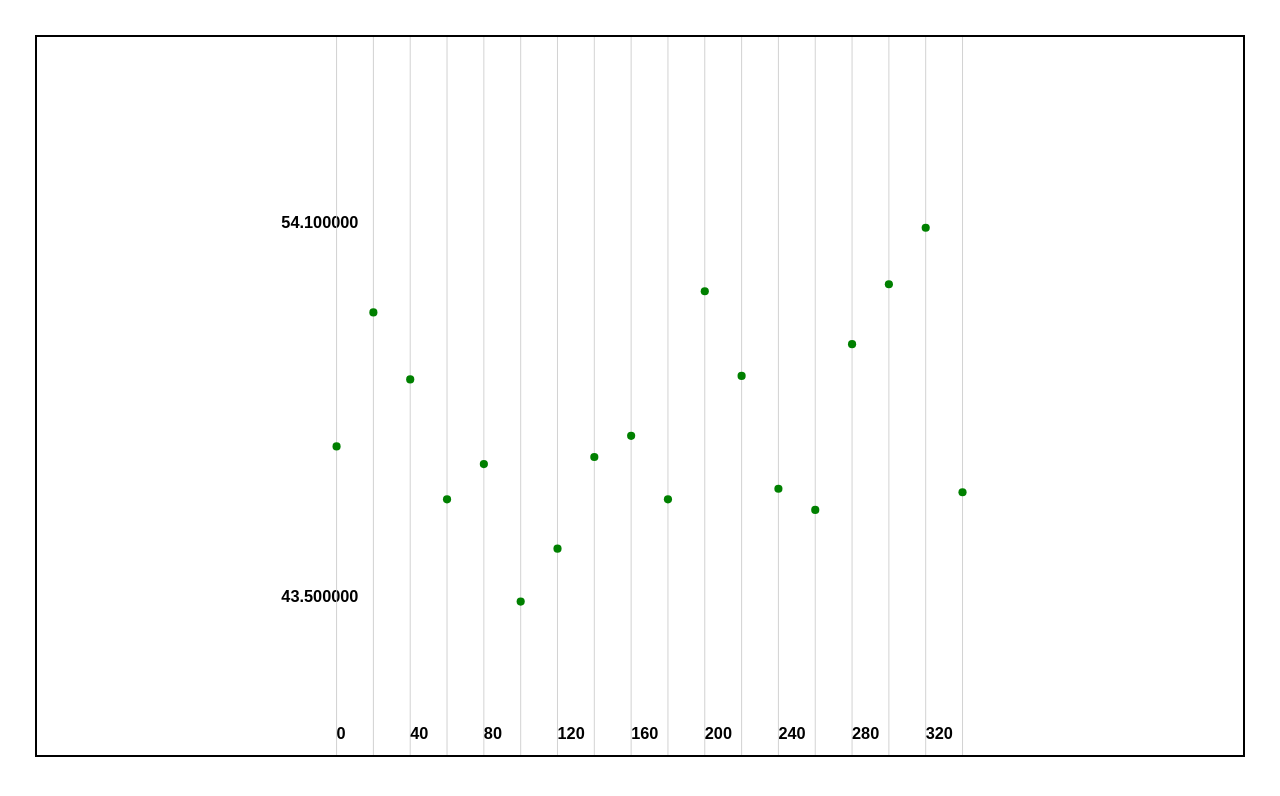
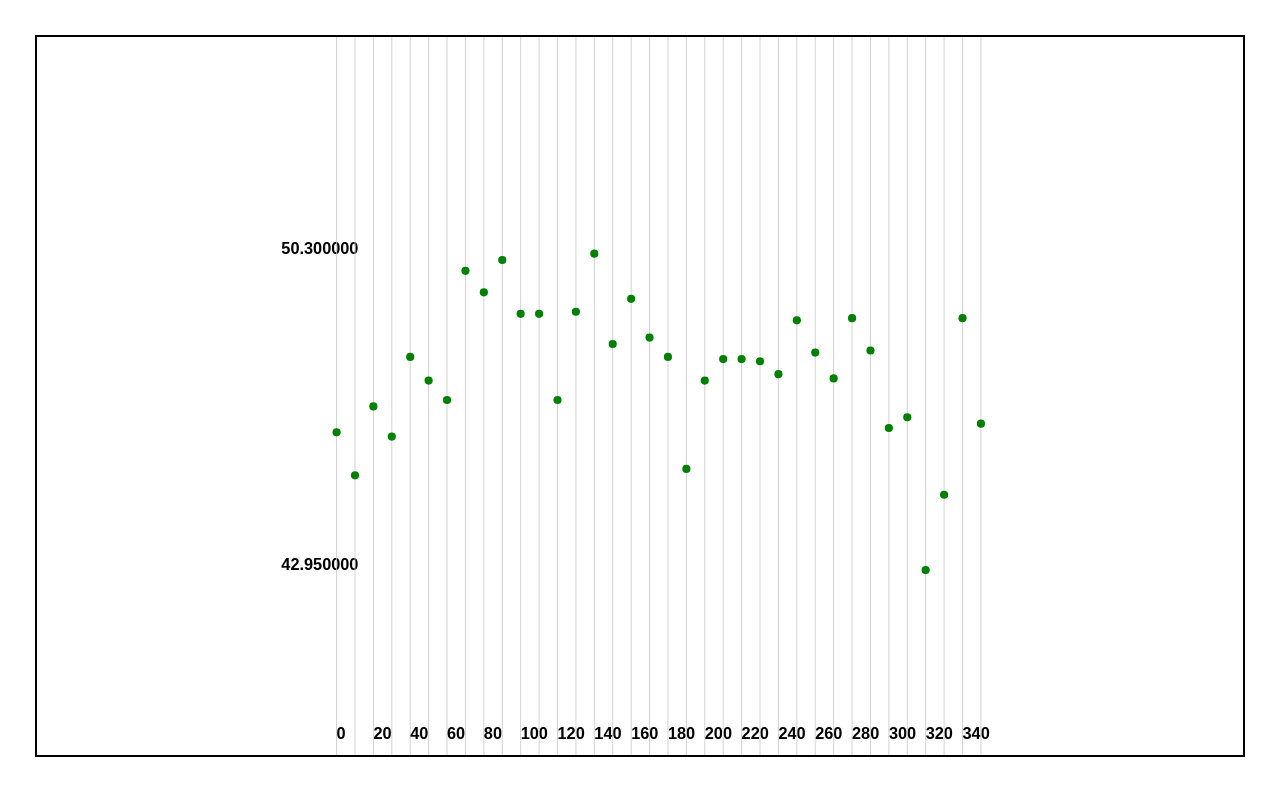
Before and after one commit to wkuijper/celestial-walk-demo, a website built with webpack: page cgal/output/graph.html in a window 1280 px wide. Built offline with nearby package versions, Linux system fonts and the light colour scheme.

Commit message:
Add a more detailed graph

```diff
--- a/cgal/output/graph.html
+++ b/cgal/output/graph.html
@@ -45,50 +45,95 @@
                                 </marker>
                             </defs>
                             <g transform="scale(1, -1) ">
-                            <g transform="scale(1, -1)"><text x="-44000" y="25198.4" style="font: bold 2000px sans-serif;">43.500000</text></g>
-<g transform="scale(1, -1)"><text x="-44000" y="-20616.9" style="font: bold 2000px sans-serif;">54.100000</text></g>
+                            <g transform="scale(1, -1)"><text x="-44000" y="21333.7" style="font: bold 2000px sans-serif;">42.950000</text></g>
+<g transform="scale(1, -1)"><text x="-44000" y="-17454.9" style="font: bold 2000px sans-serif;">50.300000</text></g>
 <line x1="-37230.8" y1="-44000" x2="-37230.8" y2="44000" class="mesh-line"/>
 <g transform="scale(1, -1)"><text x="-37230.8" y="42000" style="font: bold 2000px sans-serif;">0</text></g>
-<circle cx="-37230.8" cy="-6180.75" r="500" fill="green" />
+<circle cx="-37230.8" cy="-4446.18" r="500" fill="green" />
+<line x1="-34974.4" y1="-44000" x2="-34974.4" y2="44000" class="mesh-line"/>
+<circle cx="-34974.4" cy="-9723.54" r="500" fill="green" />
 <line x1="-32717.9" y1="-44000" x2="-32717.9" y2="44000" class="mesh-line"/>
-<circle cx="-32717.9" cy="10243.6" r="500" fill="green" />
+<g transform="scale(1, -1)"><text x="-32717.9" y="42000" style="font: bold 2000px sans-serif;">20</text></g>
+<circle cx="-32717.9" cy="-1279.76" r="500" fill="green" />
+<line x1="-30461.5" y1="-44000" x2="-30461.5" y2="44000" class="mesh-line"/>
+<circle cx="-30461.5" cy="-4973.91" r="500" fill="green" />
 <line x1="-28205.1" y1="-44000" x2="-28205.1" y2="44000" class="mesh-line"/>
 <g transform="scale(1, -1)"><text x="-28205.1" y="42000" style="font: bold 2000px sans-serif;">40</text></g>
-<circle cx="-28205.1" cy="2031.43" r="500" fill="green" />
+<circle cx="-28205.1" cy="4789.21" r="500" fill="green" />
+<line x1="-25948.7" y1="-44000" x2="-25948.7" y2="44000" class="mesh-line"/>
+<circle cx="-25948.7" cy="1886.66" r="500" fill="green" />
 <line x1="-23692.3" y1="-44000" x2="-23692.3" y2="44000" class="mesh-line"/>
-<circle cx="-23692.3" cy="-12664" r="500" fill="green" />
+<g transform="scale(1, -1)"><text x="-23692.3" y="42000" style="font: bold 2000px sans-serif;">60</text></g>
+<circle cx="-23692.3" cy="-488.156" r="500" fill="green" />
+<line x1="-21435.9" y1="-44000" x2="-21435.9" y2="44000" class="mesh-line"/>
+<circle cx="-21435.9" cy="15343.9" r="500" fill="green" />
 <line x1="-19179.5" y1="-44000" x2="-19179.5" y2="44000" class="mesh-line"/>
 <g transform="scale(1, -1)"><text x="-19179.5" y="42000" style="font: bold 2000px sans-serif;">80</text></g>
-<circle cx="-19179.5" cy="-8341.85" r="500" fill="green" />
+<circle cx="-19179.5" cy="12705.2" r="500" fill="green" />
+<line x1="-16923.1" y1="-44000" x2="-16923.1" y2="44000" class="mesh-line"/>
+<circle cx="-16923.1" cy="16663.3" r="500" fill="green" />
 <line x1="-14666.7" y1="-44000" x2="-14666.7" y2="44000" class="mesh-line"/>
-<circle cx="-14666.7" cy="-25198.4" r="500" fill="green" />
+<g transform="scale(1, -1)"><text x="-14666.7" y="42000" style="font: bold 2000px sans-serif;">100</text></g>
+<circle cx="-14666.7" cy="10066.6" r="500" fill="green" />
+<line x1="-12410.3" y1="-44000" x2="-12410.3" y2="44000" class="mesh-line"/>
+<circle cx="-12410.3" cy="10066.6" r="500" fill="green" />
 <line x1="-10153.8" y1="-44000" x2="-10153.8" y2="44000" class="mesh-line"/>
 <g transform="scale(1, -1)"><text x="-10153.8" y="42000" style="font: bold 2000px sans-serif;">120</text></g>
-<circle cx="-10153.8" cy="-18715.1" r="500" fill="green" />
+<circle cx="-10153.8" cy="-488.156" r="500" fill="green" />
+<line x1="-7897.44" y1="-44000" x2="-7897.44" y2="44000" class="mesh-line"/>
+<circle cx="-7897.44" cy="10330.4" r="500" fill="green" />
 <line x1="-5641.03" y1="-44000" x2="-5641.03" y2="44000" class="mesh-line"/>
-<circle cx="-5641.03" cy="-7477.41" r="500" fill="green" />
+<g transform="scale(1, -1)"><text x="-5641.03" y="42000" style="font: bold 2000px sans-serif;">140</text></g>
+<circle cx="-5641.03" cy="17454.9" r="500" fill="green" />
+<line x1="-3384.62" y1="-44000" x2="-3384.62" y2="44000" class="mesh-line"/>
+<circle cx="-3384.62" cy="6372.41" r="500" fill="green" />
 <line x1="-1128.21" y1="-44000" x2="-1128.21" y2="44000" class="mesh-line"/>
 <g transform="scale(1, -1)"><text x="-1128.21" y="42000" style="font: bold 2000px sans-serif;">160</text></g>
-<circle cx="-1128.21" cy="-4884.09" r="500" fill="green" />
+<circle cx="-1128.21" cy="11913.6" r="500" fill="green" />
+<line x1="1128.21" y1="-44000" x2="1128.21" y2="44000" class="mesh-line"/>
+<circle cx="1128.21" cy="7164.02" r="500" fill="green" />
 <line x1="3384.62" y1="-44000" x2="3384.62" y2="44000" class="mesh-line"/>
-<circle cx="3384.62" cy="-12664" r="500" fill="green" />
+<g transform="scale(1, -1)"><text x="3384.62" y="42000" style="font: bold 2000px sans-serif;">180</text></g>
+<circle cx="3384.62" cy="4789.21" r="500" fill="green" />
+<line x1="5641.03" y1="-44000" x2="5641.03" y2="44000" class="mesh-line"/>
+<circle cx="5641.03" cy="-8931.93" r="500" fill="green" />
 <line x1="7897.44" y1="-44000" x2="7897.44" y2="44000" class="mesh-line"/>
 <g transform="scale(1, -1)"><text x="7897.44" y="42000" style="font: bold 2000px sans-serif;">200</text></g>
-<circle cx="7897.44" cy="12836.9" r="500" fill="green" />
+<circle cx="7897.44" cy="1886.66" r="500" fill="green" />
+<line x1="10153.8" y1="-44000" x2="10153.8" y2="44000" class="mesh-line"/>
+<circle cx="10153.8" cy="4525.34" r="500" fill="green" />
 <line x1="12410.3" y1="-44000" x2="12410.3" y2="44000" class="mesh-line"/>
-<circle cx="12410.3" cy="2463.65" r="500" fill="green" />
+<g transform="scale(1, -1)"><text x="12410.3" y="42000" style="font: bold 2000px sans-serif;">220</text></g>
+<circle cx="12410.3" cy="4525.34" r="500" fill="green" />
+<line x1="14666.7" y1="-44000" x2="14666.7" y2="44000" class="mesh-line"/>
+<circle cx="14666.7" cy="4261.47" r="500" fill="green" />
 <line x1="16923.1" y1="-44000" x2="16923.1" y2="44000" class="mesh-line"/>
 <g transform="scale(1, -1)"><text x="16923.1" y="42000" style="font: bold 2000px sans-serif;">240</text></g>
-<circle cx="16923.1" cy="-11367.4" r="500" fill="green" />
+<circle cx="16923.1" cy="2678.26" r="500" fill="green" />
+<line x1="19179.5" y1="-44000" x2="19179.5" y2="44000" class="mesh-line"/>
+<circle cx="19179.5" cy="9274.96" r="500" fill="green" />
 <line x1="21435.9" y1="-44000" x2="21435.9" y2="44000" class="mesh-line"/>
-<circle cx="21435.9" cy="-13960.7" r="500" fill="green" />
+<g transform="scale(1, -1)"><text x="21435.9" y="42000" style="font: bold 2000px sans-serif;">260</text></g>
+<circle cx="21435.9" cy="5316.94" r="500" fill="green" />
+<line x1="23692.3" y1="-44000" x2="23692.3" y2="44000" class="mesh-line"/>
+<circle cx="23692.3" cy="2150.52" r="500" fill="green" />
 <line x1="25948.7" y1="-44000" x2="25948.7" y2="44000" class="mesh-line"/>
 <g transform="scale(1, -1)"><text x="25948.7" y="42000" style="font: bold 2000px sans-serif;">280</text></g>
-<circle cx="25948.7" cy="6353.63" r="500" fill="green" />
+<circle cx="25948.7" cy="9538.83" r="500" fill="green" />
+<line x1="28205.1" y1="-44000" x2="28205.1" y2="44000" class="mesh-line"/>
+<circle cx="28205.1" cy="5580.81" r="500" fill="green" />
 <line x1="30461.5" y1="-44000" x2="30461.5" y2="44000" class="mesh-line"/>
-<circle cx="30461.5" cy="13701.4" r="500" fill="green" />
+<g transform="scale(1, -1)"><text x="30461.5" y="42000" style="font: bold 2000px sans-serif;">300</text></g>
+<circle cx="30461.5" cy="-3918.44" r="500" fill="green" />
+<line x1="32717.9" y1="-44000" x2="32717.9" y2="44000" class="mesh-line"/>
+<circle cx="32717.9" cy="-2599.1" r="500" fill="green" />
 <line x1="34974.4" y1="-44000" x2="34974.4" y2="44000" class="mesh-line"/>
 <g transform="scale(1, -1)"><text x="34974.4" y="42000" style="font: bold 2000px sans-serif;">320</text></g>
-<circle cx="34974.4" cy="20616.9" r="500" fill="green" />
+<circle cx="34974.4" cy="-21333.7" r="500" fill="green" />
+<line x1="37230.8" y1="-44000" x2="37230.8" y2="44000" class="mesh-line"/>
+<circle cx="37230.8" cy="-12098.4" r="500" fill="green" />
 <line x1="39487.2" y1="-44000" x2="39487.2" y2="44000" class="mesh-line"/>
-<circle cx="39487.2" cy="-11799.6" r="500" fill="green" />
+<g transform="scale(1, -1)"><text x="39487.2" y="42000" style="font: bold 2000px sans-serif;">340</text></g>
+<circle cx="39487.2" cy="9538.83" r="500" fill="green" />
+<line x1="41743.6" y1="-44000" x2="41743.6" y2="44000" class="mesh-line"/>
+<circle cx="41743.6" cy="-3390.7" r="500" fill="green" />
```
